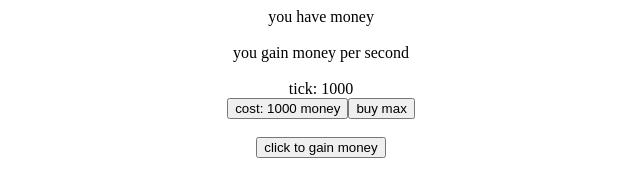
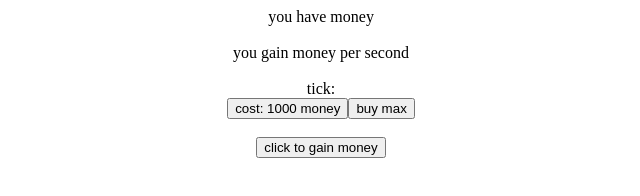
Before and after one commit to NyanCatTW1/frostbite-click, a plain HTML site: page index.html in a window 1280 px wide. Shown: the full height of the page, 319-959 px from the left. Drawn offline with Linux system fonts and the light colour scheme.

Commit message:
added thing

```diff
--- a/index.html
+++ b/index.html
@@ -9,7 +9,7 @@
 <br>
   <div id="mps">you gain <text id="mps"</text> money per second</div>
 <br>
-  <div id="tick">tick: 1000</div>
+  <div id="tick">tick: <text id="tick"></text></div>
   <button id="upgTick">cost: 1000 money</button><button id="buymaxTick">buy max</button>
 <br><br>
 <button id="money-creator">click to gain <text id="mpc"></text> money</button>
```
